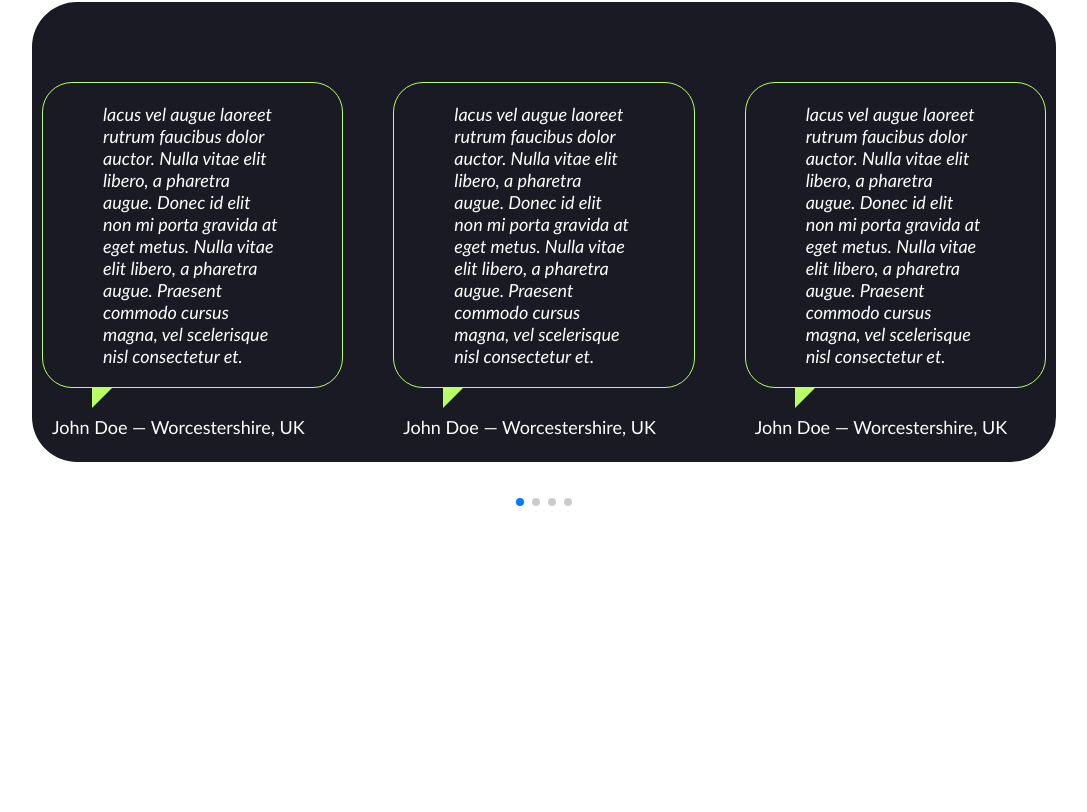
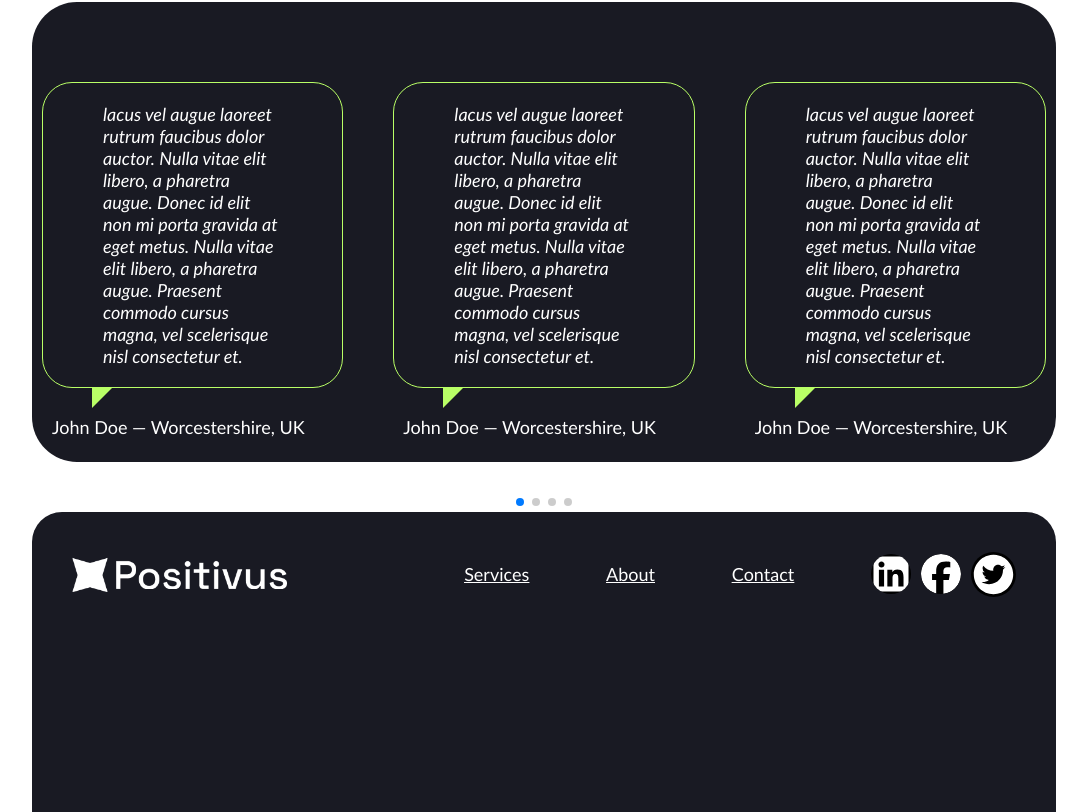
Before and after one commit to Basit6117/company-landing-page, a React (Vite) app: page / in a window 1280 px wide. Shown: the part 1732-2544 px from the top of the page, without its empty margins (96-1183 px from the left). Before the commit the page ends 2250 px from the top, so only its background shows below. Built offline with nearby package versions, Linux system fonts and the light colour scheme.

Commit message:
footer section  created and added navbar  in footer

```diff
--- a/src/App.css
+++ b/src/App.css
@@ -1,4 +1,4 @@
-.title-container > h2{
+.title-container > h2 {
     background-color: #B9FF66;
     padding: 5px;
     font-size: 25px;
@@ -39,3 +39,18 @@ svg.white-bg{
 .dark-bg{
  color: white;
 }
+.social-icons {
+  display: flex;
+  justify-content: center;
+  align-items: center;
+  gap: 10px;
+}
+.social-icons > svg{
+  font-size: 40px;
+  border-radius: 50px;
+  color: white;
+  background-color: black;
+}
+.social-icons > svg:nth-child(3){
+font-size: 45px;
+}
--- a/src/App.jsx
+++ b/src/App.jsx
@@ -4,15 +4,45 @@ import Hero from './sections/Hero'
 import TrustedBy from './sections/TrustedBy'
 import Services from './sections/Services'
 import Testimonials from './sections/Testimonials'
+import Footer from './sections/Footer'
+import Logo from './components/Logo'
+import LogoIcon from "./assets/logo.png"
+import FooterIcon from "./assets/white-logo.png"
+import FooterName from "./assets/whiteName.png"
+import CompanyName from "./assets/name.png"
+import Navlinks from './components/Navlinks'
+import Button from './components/Button'
+import SocialsIcons from './components/SocialsIcons'
+import Title from './components/Title'
+
 function App() {
 
   return (
 <>
-<Navbar />
+<Navbar className='navbar'>
+  <Logo>
+      <img className='logo-icon' src={LogoIcon} alt="logo" />
+      <img className='company-name' src={CompanyName} alt="company name" />
+  </Logo>
+    <Navlinks>
+       <Button>Request a qoute</Button>
+    </Navlinks>
+</Navbar>
 <Hero />
 <TrustedBy />
 <Services />
 <Testimonials />
+<Footer>
+  <Navbar className="footer-nav">
+    <Logo>
+      <img className='logo-icon' src={FooterIcon} alt="logo" />
+      <img className='company-name' src={FooterName} alt="company name" />
+  </Logo>
+    <Navlinks footerNav="footerNav">
+    <SocialsIcons />
+    </Navlinks>
+</Navbar>
+</Footer>
 </>
   )
 }
--- a/src/components/Logo.jsx
+++ b/src/components/Logo.jsx
@@ -1,12 +1,9 @@
 import React from 'react'
 import "../styles/Navbar.css"
-import LogoIcon from "../assets/logo.png"
-import CompanyName from "../assets/name.png"
-const Logo = () => {
+const Logo = ({children}) => {
   return (
     <div className='logo'>
-      <img className='logo-icon' src={LogoIcon} alt="logo" />
-       <img className='company-name' src={CompanyName} alt="company name" />
+      {children}
     </div>
   )
 }
--- a/src/components/Navbar.jsx
+++ b/src/components/Navbar.jsx
@@ -3,11 +3,10 @@ import Logo from './Logo'
 import Navlinks from './Navlinks'
 import "../styles/Navbar.css"
 
-const Navbar = () => {
+const Navbar = ({children, ...props}) => {
   return (
-    <nav className='navbar'>
-      <Logo />
-      <Navlinks />
+    <nav {...props}>
+      {children}
     </nav>
   )
 }
--- a/src/components/Navlinks.jsx
+++ b/src/components/Navlinks.jsx
@@ -1,9 +1,8 @@
 import React from 'react'
-import Button from './Button'
 import {navLinks} from "../data/navLinks"
-const Navlinks = () => {
+const Navlinks = ({footerNav, children}) => {
   return (
-    <ul className='navlinks-container'>
+    <ul className={`navlinksContainer ${footerNav}`}>
       {
         navLinks.map((link)=>{
             return(
@@ -13,7 +12,7 @@ const Navlinks = () => {
             )
         })
       }
-    <Button variant="success">Request a qoute</Button>
+      {children}
     </ul>
   )
 }
--- /dev/null
+++ b/src/components/SocialsIcons.jsx
@@ -0,0 +1,15 @@
+import React from 'react'
+import "../App.css"
+import { FaLinkedin, FaFacebook } from "react-icons/fa6";
+import { AiFillTwitterCircle } from "react-icons/ai";
+const SocialsIcons = () => {
+  return (
+    <div className='social-icons'>
+       <FaLinkedin />
+       <FaFacebook />
+     <AiFillTwitterCircle />
+    </div>
+  )
+}
+
+export default SocialsIcons
--- a/src/components/Title.jsx
+++ b/src/components/Title.jsx
@@ -1,6 +1,6 @@
 import React from 'react'
 import "../App.css"
-const Title = ({children, ...props}) => {
+const Title = ({children}) => {
   return (
     <div className='title-container'>
       {children}
--- /dev/null
+++ b/src/sections/Footer.jsx
@@ -0,0 +1,13 @@
+import React from 'react'
+import "../styles/Footer.css"
+import Navbar from '../components/Navbar'
+import "../styles/Navbar.css"
+const Footer = ({children}) => {
+  return (
+    <footer>
+     {children}
+    </footer>
+  )
+}
+
+export default Footer
--- /dev/null
+++ b/src/styles/Footer.css
@@ -0,0 +1,16 @@
+footer{
+    background-color: #191A23;
+    height: 300px;
+    border-radius: 30px 30px 0 0;
+    margin-top: 50px;
+    padding: 20px 40px;
+}
+.footer-nav{
+    width: 100%;
+    padding-top: 20px;
+    display: flex;
+    align-items: center;
+    justify-content: space-between;
+    color: white;
+    text-decoration: underline;
+}
--- a/src/styles/Navbar.css
+++ b/src/styles/Navbar.css
@@ -3,16 +3,16 @@
     gap: 8px;
     align-items: center;
 }
-.navlinks-container{
+.navlinksContainer{
     display: flex;
     align-items: center;
     gap: 6vw;
     color: black;
 }
-.navlinks-container > li{
+.navlinksContainer > li{
     list-style-type: none;
 }
-.navlinks-container >li > a{
+.navlinksContainer >li > a{
     color: black;
     text-decoration: none;
 }
@@ -29,3 +29,7 @@
 .company-name{
     width: 170.62px;
 }
+.footerNav > li > a{
+    color: white;
+    text-decoration:underline;
+}
```
Also changed, not shown: src/assets/white-logo.png (added), src/assets/whiteName.png (added).
